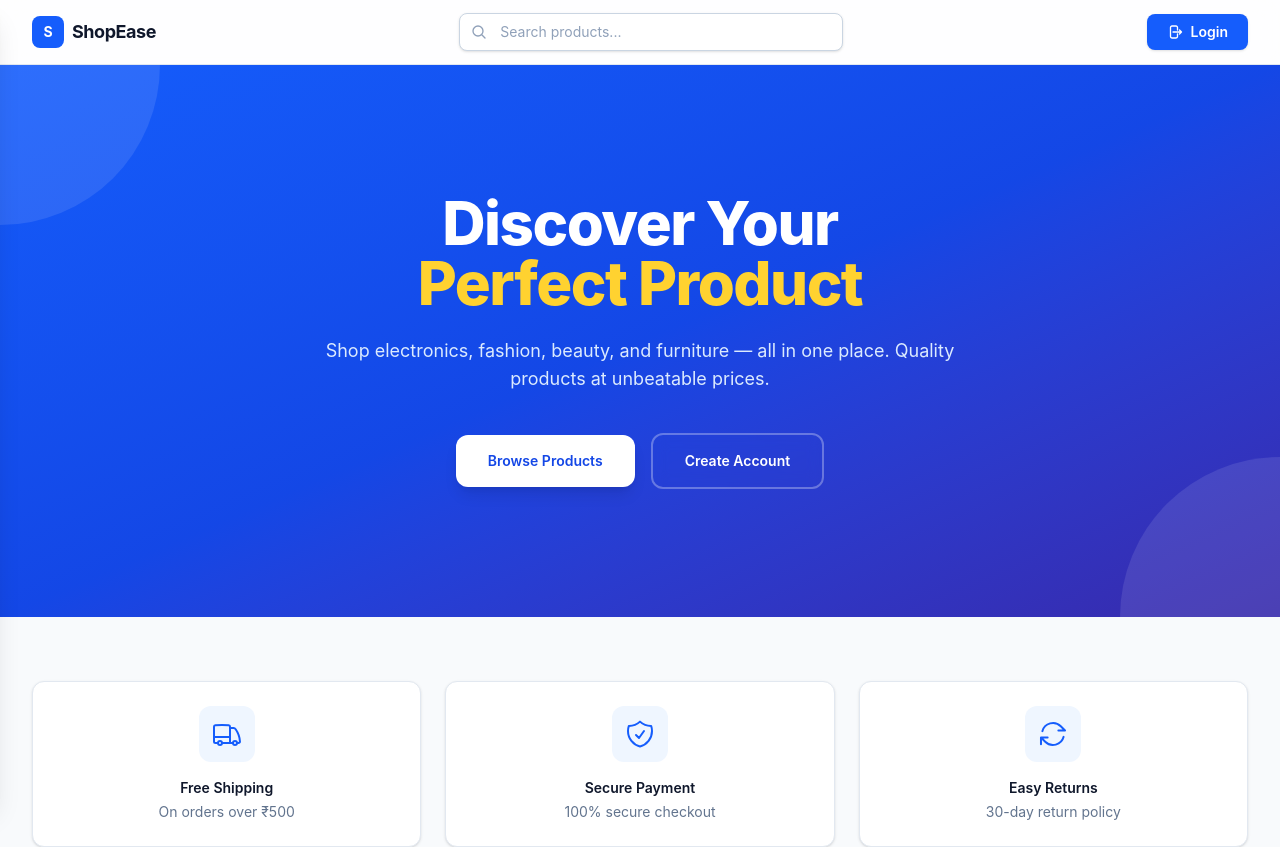
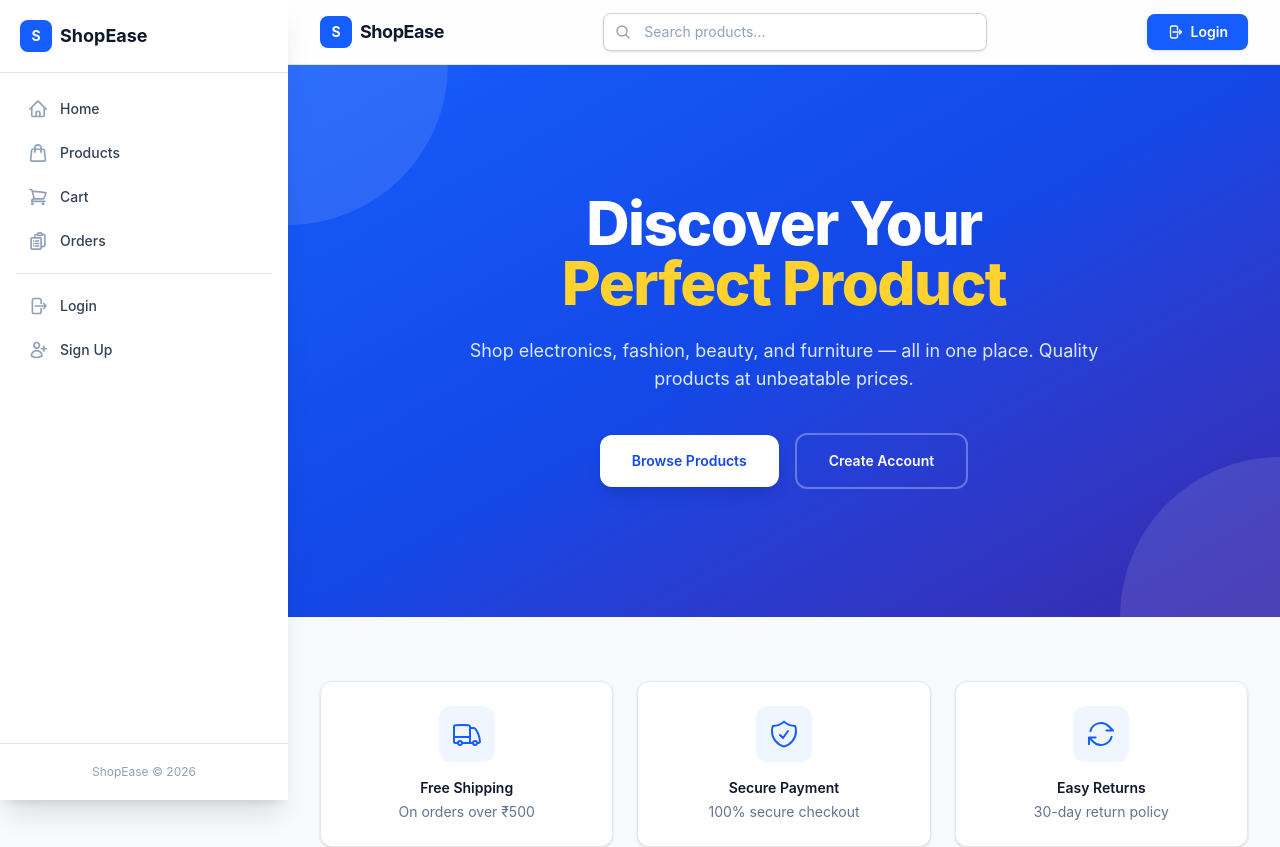
Before and after one commit to krs2644/intern-ecommerce-Sarvesh, a Next.js app in the folder frontend/: page / in a window 1280 px wide. Shown: the top 847 px of the page. Built offline with nearby package versions, Linux system fonts and the light colour scheme.

Commit message:
fix: make sidebar always visible on desktop, slide-in on mobile

```diff
--- a/frontend/app/layout.tsx
+++ b/frontend/app/layout.tsx
@@ -35,9 +35,11 @@ export default function RootLayout({
       <body className="min-h-screen bg-slate-50 text-slate-900 antialiased">
         <AuthProvider>
           <SearchProvider>
-            <Navbar />
-            {children}
-            <Footer />
+            <div className="lg:pl-72">
+              <Navbar />
+              {children}
+              <Footer />
+            </div>
           </SearchProvider>
         </AuthProvider>
       </body>
--- a/frontend/components/layout/Sidebar.tsx
+++ b/frontend/components/layout/Sidebar.tsx
@@ -15,7 +15,7 @@ export default function Sidebar({ open, setOpen }: Props) {
         <>
             {open && (
                 <div
-                    className="fixed inset-0 z-40 bg-black/30 backdrop-blur-sm transition-opacity"
+                    className="fixed inset-0 z-40 bg-black/30 backdrop-blur-sm transition-opacity lg:hidden"
                     onClick={() => setOpen(false)}
                 />
             )}
@@ -23,7 +23,7 @@ export default function Sidebar({ open, setOpen }: Props) {
             <aside
                 className={`fixed left-0 top-0 z-50 flex h-screen w-72 flex-col bg-white shadow-xl transition-transform duration-300 ${
                     open ? "translate-x-0" : "-translate-x-full"
-                }`}
+                } lg:translate-x-0`}
             >
                 <div className="flex items-center justify-between border-b border-slate-200 p-5">
                     <Link href="/" className="flex items-center gap-2" onClick={() => setOpen(false)}>
@@ -34,7 +34,7 @@ export default function Sidebar({ open, setOpen }: Props) {
                     </Link>
                     <button
                         onClick={() => setOpen(false)}
-                        className="rounded-lg p-2 text-slate-400 hover:bg-slate-100 hover:text-slate-600"
+                        className="rounded-lg p-2 text-slate-400 hover:bg-slate-100 hover:text-slate-600 lg:hidden"
                     >
                         <svg className="h-5 w-5" fill="none" viewBox="0 0 24 24" stroke="currentColor" strokeWidth={2}>
                             <path strokeLinecap="round" strokeLinejoin="round" d="M6 18L18 6M6 6l12 12" />
```
